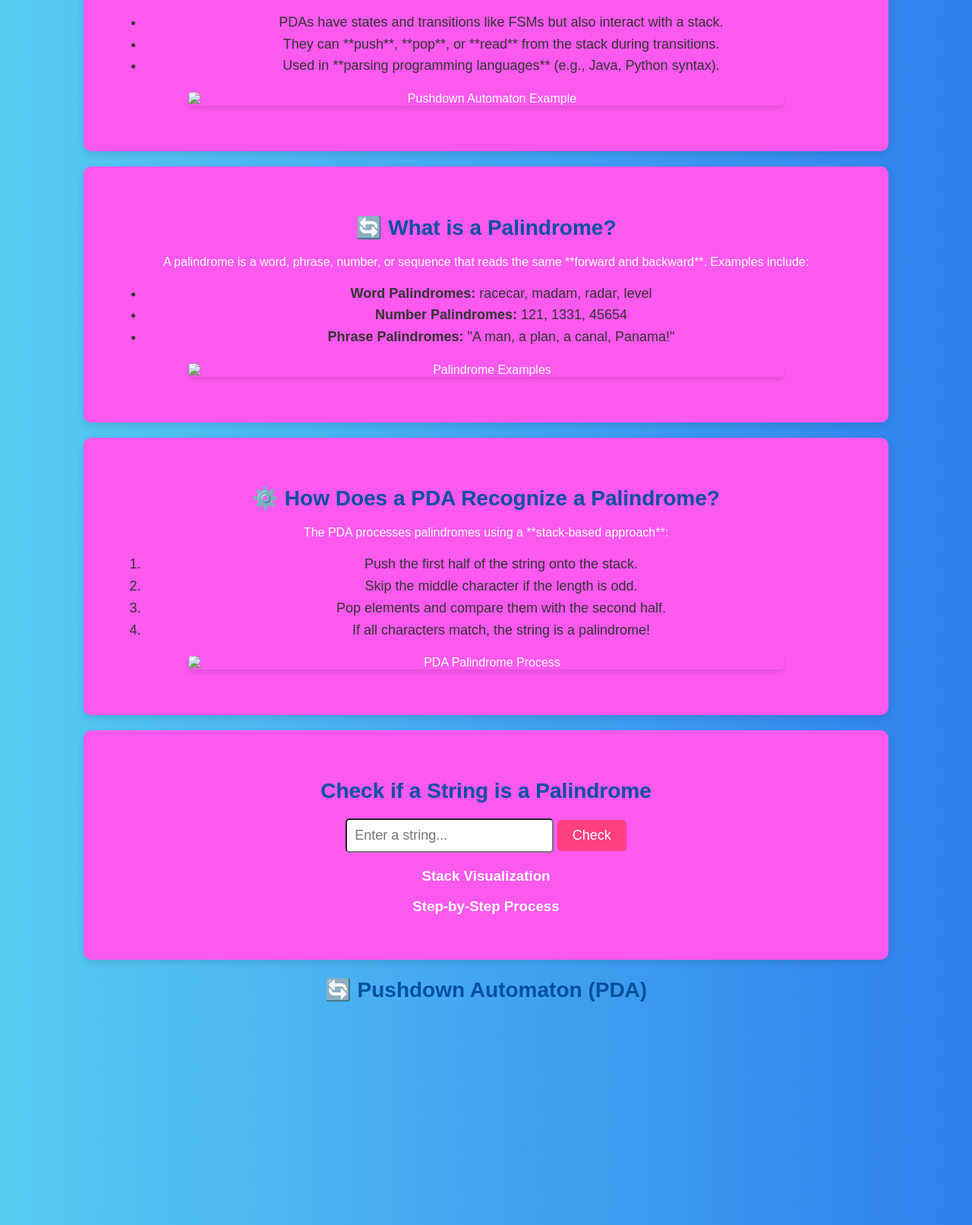
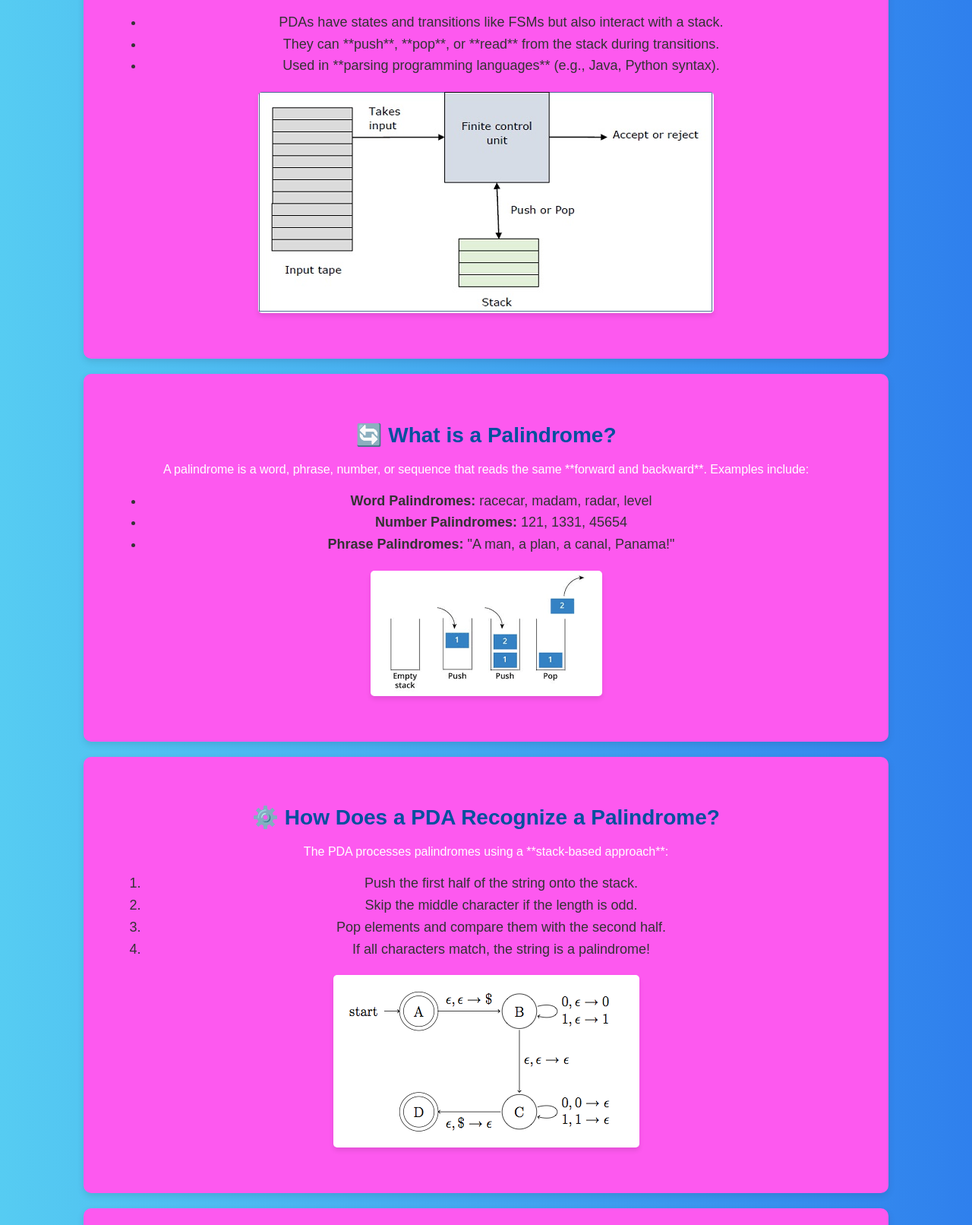
Before and after one commit to VanshNagpal18/PDA-simulator-for-palindrome-recognition, a plain HTML site: page index.html in a window 1280 px wide. Shown: the part 373-1985 px from the top of the page at 76% size. Drawn offline with Linux system fonts and the light colour scheme.

Commit message:
index.html

```diff
--- a/index.html
+++ b/index.html
@@ -27,7 +27,7 @@
             <li>They can **push**, **pop**, or **read** from the stack during transitions.</li>
             <li>Used in **parsing programming languages** (e.g., Java, Python syntax).</li>
         </ul>
-        <img src="images/pda_diagram.jpg" alt="Pushdown Automaton Example">
+        <img src="pda_diagram.jpg" alt="Pushdown Automaton Example">
     </section>
 
     <section id="palindrome-details">
@@ -41,7 +41,7 @@
             <li><b>Number Palindromes:</b> 121, 1331, 45654</li>
             <li><b>Phrase Palindromes:</b> "A man, a plan, a canal, Panama!"</li>
         </ul>
-        <img src="images/palindrome.png" alt="Palindrome Examples">
+        <img src="palindrome.png" alt="Palindrome Examples">
     </section>
 
     <section id="pda-palindrome-working">
@@ -55,7 +55,7 @@
             <li>Pop elements and compare them with the second half.</li>
             <li>If all characters match, the string is a palindrome!</li>
         </ol>
-        <img src="images/pda_palindrome.png" alt="PDA Palindrome Process">
+        <img src="pda_palindrome.png" alt="PDA Palindrome Process">
     </section>
 
 
@@ -77,7 +77,7 @@
         <div id="rightSection">
             <h2>🔄 Pushdown Automaton (PDA)</h2>
             <div id="stateDiagramWrapper">
-                <svg id="pdaSVG" width="100%" height="150">
+                <svg id="pdaSVG" width="100%" height="170">
                     <defs>
                         <marker id="arrow" markerWidth="10" markerHeight="10" refX="10" refY="5" orient="auto">
                             <polygon points="0,0 10,5 0,10" fill="black"/>
@@ -85,7 +85,11 @@
                     </defs>
                 </svg>
             </div>
-            <div id="pdaStack"></div>
+            <!-- <div id="pdaStack"></div> -->
+            <h2>PDA Stack Evolution</h2>
+            <div id="pdaStackHistory" style="display: flex; flex-wrap: wrap; gap: 20px;"></div>
+
+
         </div>
     </div>
 
```
